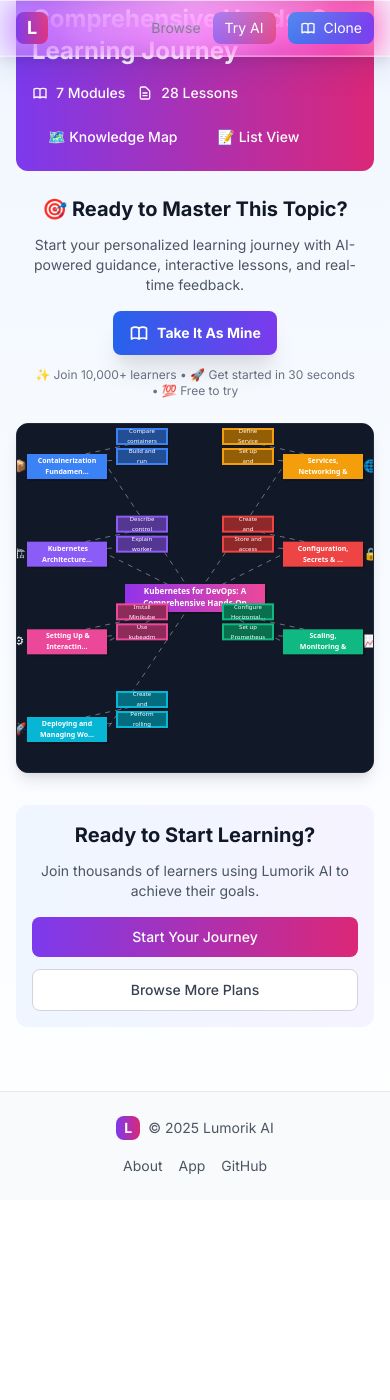
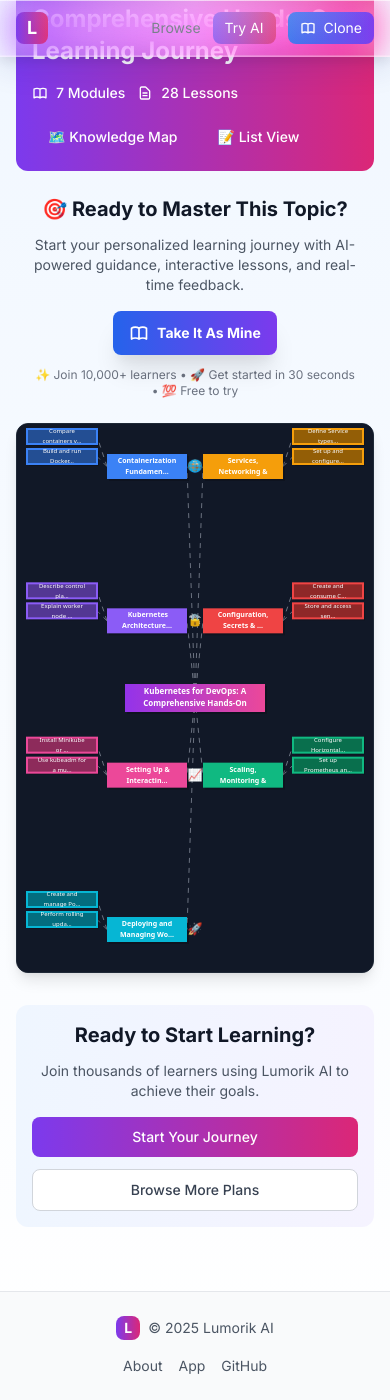
Before and after one commit to lumorikllc/learn, a Jekyll site: the page built from content/00000000-0000-0000-0000-000000000000/f3159a20-58aa-413d-bad0-a77700220b01/index.md, in a window 390 px wide and 1400 px high, scrolled down 189 px. Built offline with Jekyll 4.4.1, drawn with Linux system fonts in a browser that asks for light colours; before the commit the page ends 1389 px from its top, so only the background shows below that.

Commit message:
Update Jekyll theme: _layouts/study-plan-interactive.html

```diff
--- a/_layouts/study-plan-interactive.html
+++ b/_layouts/study-plan-interactive.html
@@ -549,8 +551,8 @@ document.addEventListener('DOMContentLoaded', function() {
             if (box.side === 'left') {
                 // Left modules
                 if (isMobileLayout) {
-                    // On mobile, icon on left (outside)
-                    iconX = box.x - iconSpacing;
+                    // On mobile, icon on right (toward center)
+                    iconX = box.x + box.width + iconSpacing;
                 } else {
                     // On desktop, icon on right
                     iconX = box.x + box.width + iconSpacing;
@@ -558,8 +560,8 @@ document.addEventListener('DOMContentLoaded', function() {
             } else if (box.side === 'right') {
                 // Right modules
                 if (isMobileLayout) {
-                    // On mobile, icon on right (outside)
-                    iconX = box.x + box.width + iconSpacing;
+                    // On mobile, icon on left (toward center)
+                    iconX = box.x - iconSpacing;
                 } else {
                     // On desktop, icon on left
                     iconX = box.x - iconSpacing;
@@ -786,21 +788,17 @@ document.addEventListener('DOMContentLoaded', function() {
     }
 }
 
-/* Mobile landscape - 16:9 aspect ratio */
+/* Mobile landscape - Much taller canvas */
 @media (max-width: 768px) {
     #knowledge-graph-view {
-        height: calc((100vw - 30px) * 9 / 16); /* 16:9 ratio based on viewport width */
-        min-height: 400px;
-        max-height: 500px;
+        height: 600px; /* Much taller for mobile */
     }
 }
 
-/* Mobile portrait - 16:9 aspect ratio */
+/* Mobile portrait - Much taller canvas */
 @media (max-width: 480px) {
     #knowledge-graph-view {
-        height: calc((100vw - 20px) * 9 / 16); /* 16:9 ratio based on viewport width */
-        min-height: 350px;
-        max-height: 450px;
+        height: 550px; /* Much taller for mobile */
     }
 }
 </style>
```
Also changed, not shown: other parts of _layouts/study-plan-interactive.html (+10 -8 lines).
